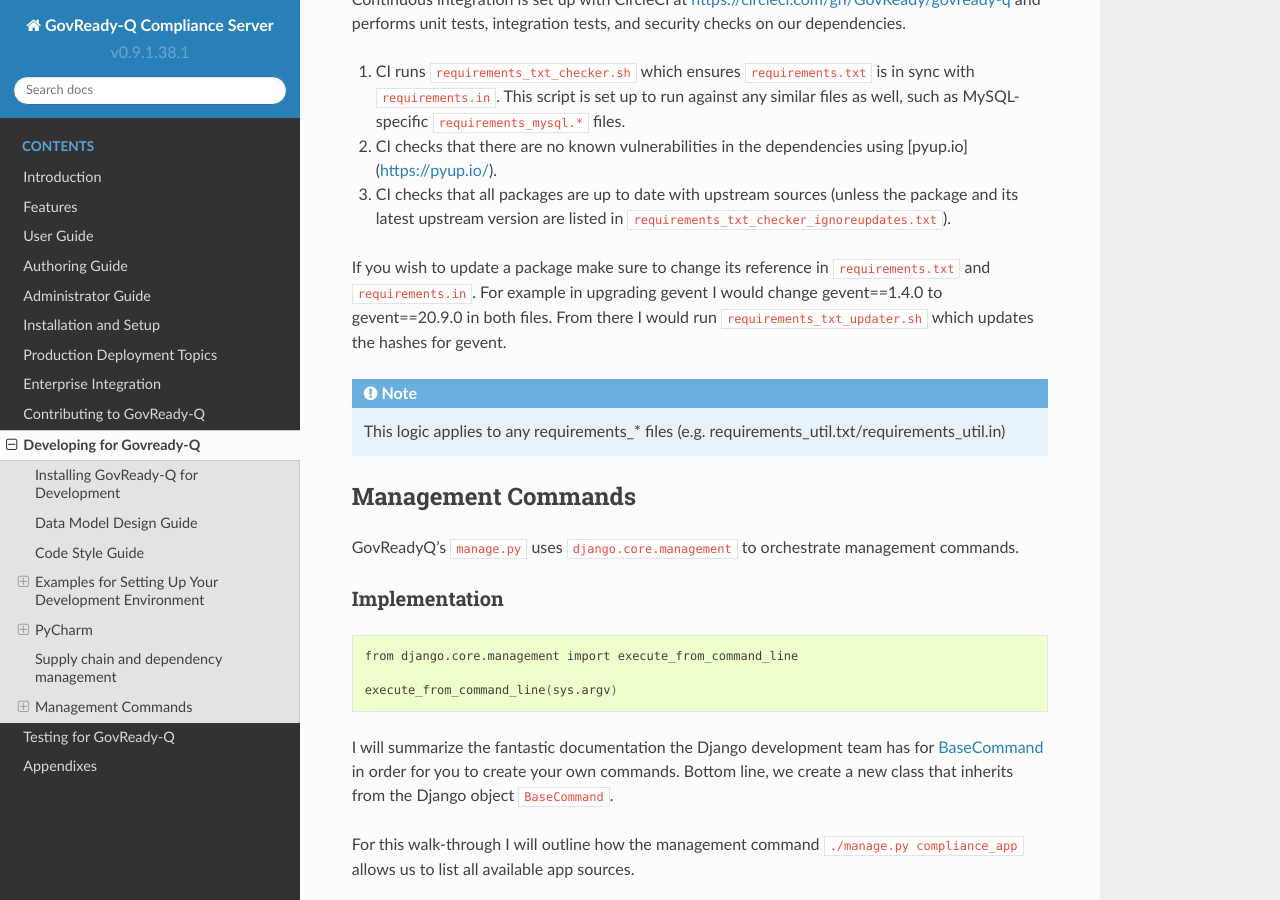
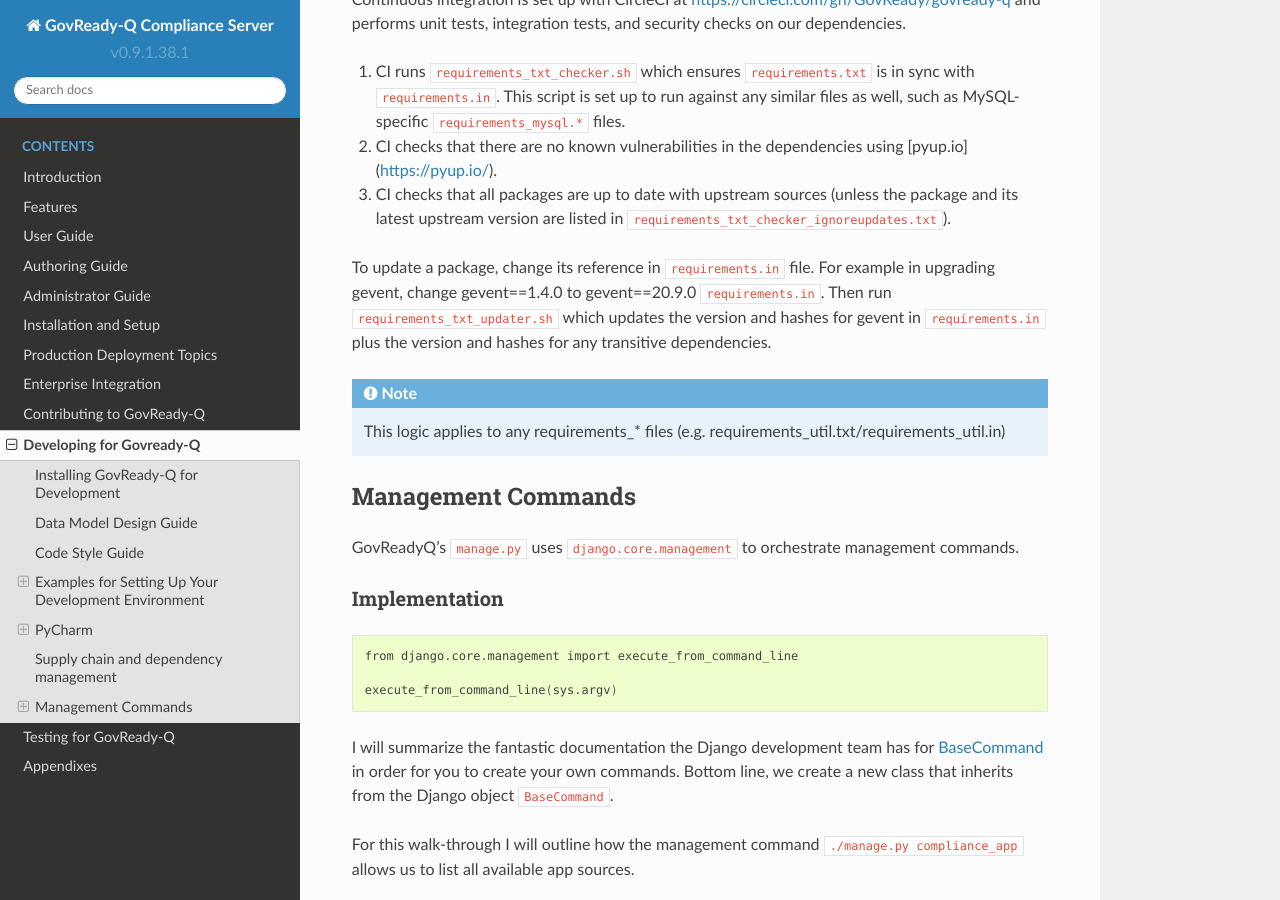
Before and after one commit to GovReady/govready-q-docs, a Sphinx documentation site: the page built from source/developing-for-govready-q/index.rst, in a window 1280 px wide and 900 px high, scrolled down 3188 px. Built offline with Sphinx 7.4.7 and the Read the Docs theme 2.0.0, drawn with Linux system fonts in a browser that asks for light colours.

Commit message:
Clarify only requirements.in should be updated
It is only necessary to update `requirements.in`.

The script `requirements_txt_updater.sh` handles generating
`requirements.txt` updates.

```diff
--- a/source/developing-for-govready-q/index.rst
+++ b/source/developing-for-govready-q/index.rst
@@ -124,7 +124,7 @@
 2. CI checks that there are no known vulnerabilities in the dependencies using [pyup.io](https://pyup.io/).
 3. CI checks that all packages are up to date with upstream sources (unless the package and its latest upstream version are listed in ``requirements_txt_checker_ignoreupdates.txt``).
 
-If you wish to update a package make sure to change its reference in ``requirements.txt`` and ``requirements.in``. For example in upgrading gevent I would change gevent==1.4.0 to gevent==20.9.0 in both files. From there I would run ``requirements_txt_updater.sh`` which updates the hashes for gevent.
+To update a package, change its reference in ``requirements.in`` file. For example in upgrading gevent, change gevent==1.4.0 to gevent==20.9.0 ``requirements.in``. Then run ``requirements_txt_updater.sh`` which updates the version and hashes for gevent in ``requirements.in`` plus the version and hashes for any transitive dependencies.
 
 .. note::
    This logic applies to any requirements_* files (e.g. requirements_util.txt/requirements_util.in)
```
